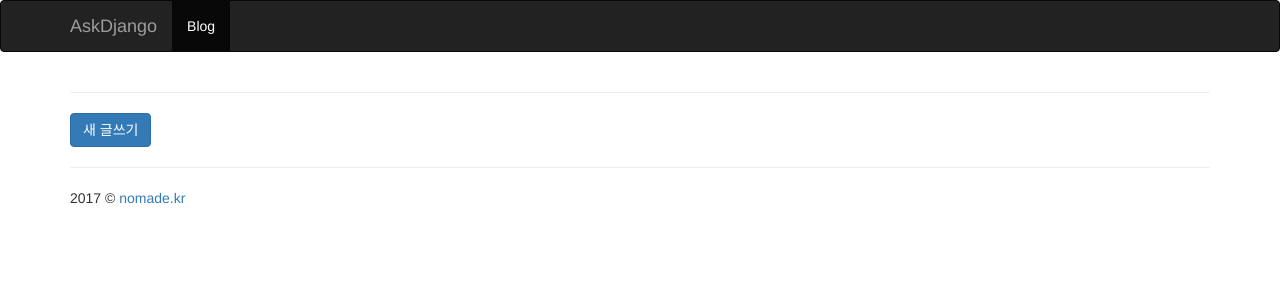
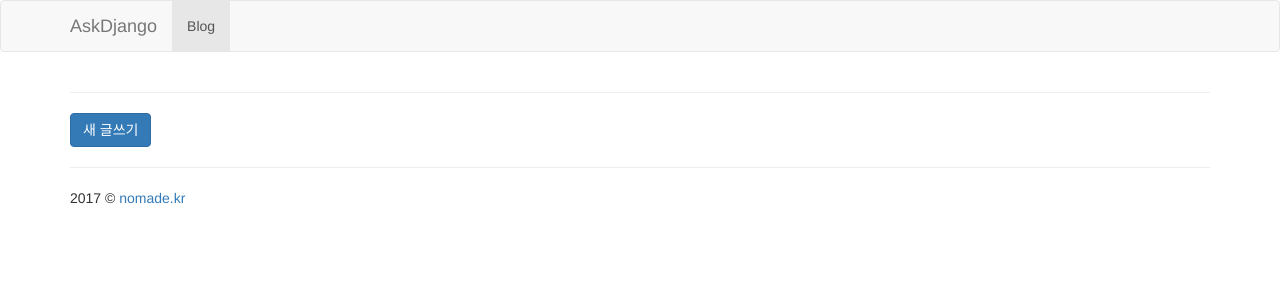
Before and after one commit to yeon0206/AskDjango-frontendVOD, a Django app: page /blog/ in a window 1280 px wide. Shown: the top 300 px of the page. Run offline with Django 3.2, Linux system fonts and the light colour scheme; data that the repository does not hold is empty; some libraries are stand-ins or nearby versions.

Commit message:
bootstarp3 커스텀 테마 적용

```diff
--- a/askdjango/templates/layout.html
+++ b/askdjango/templates/layout.html
@@ -3,11 +3,11 @@
     <meta charset="UTF-8">
     <title>AskDjango Blog</title>
 
-    <link rel="stylesheet" href="//maxcdn.bootstrapcdn.com/bootstrap/3.3.7/css/bootstrap.min.css" />
+    <link rel="stylesheet" href="//maxcdn.bootstrapcdn.com/bootswatch/3.3.7/flatly/bootstrap.min.css" />
 
 </head>
 <body>
-    <nav class="navbar navbar-inverse">
+    <nav class="navbar navbar-default">
         <div class="container">
             <div class="navbar-header">
                 <button type="button" class="navbar-toggle collapsed" data-toggle="collapse" data-target="#navbar" aria-expanded="false" aria-controls="navbar">
```
